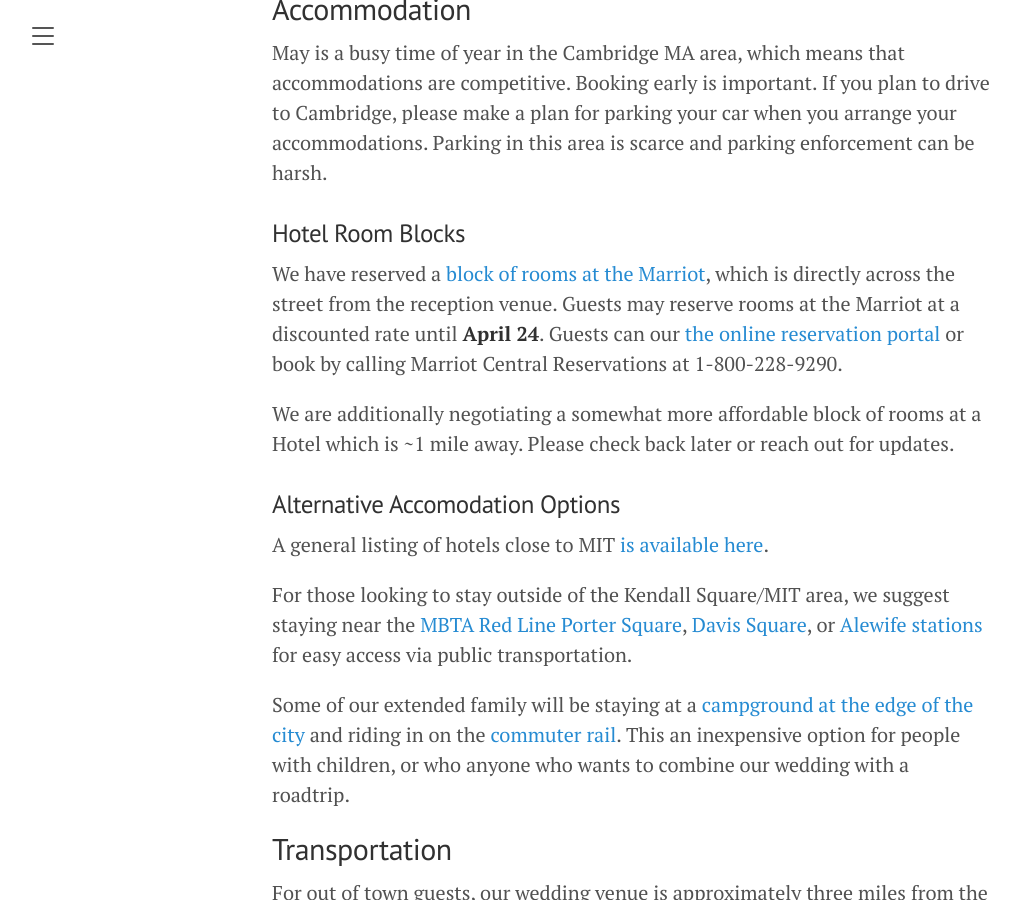
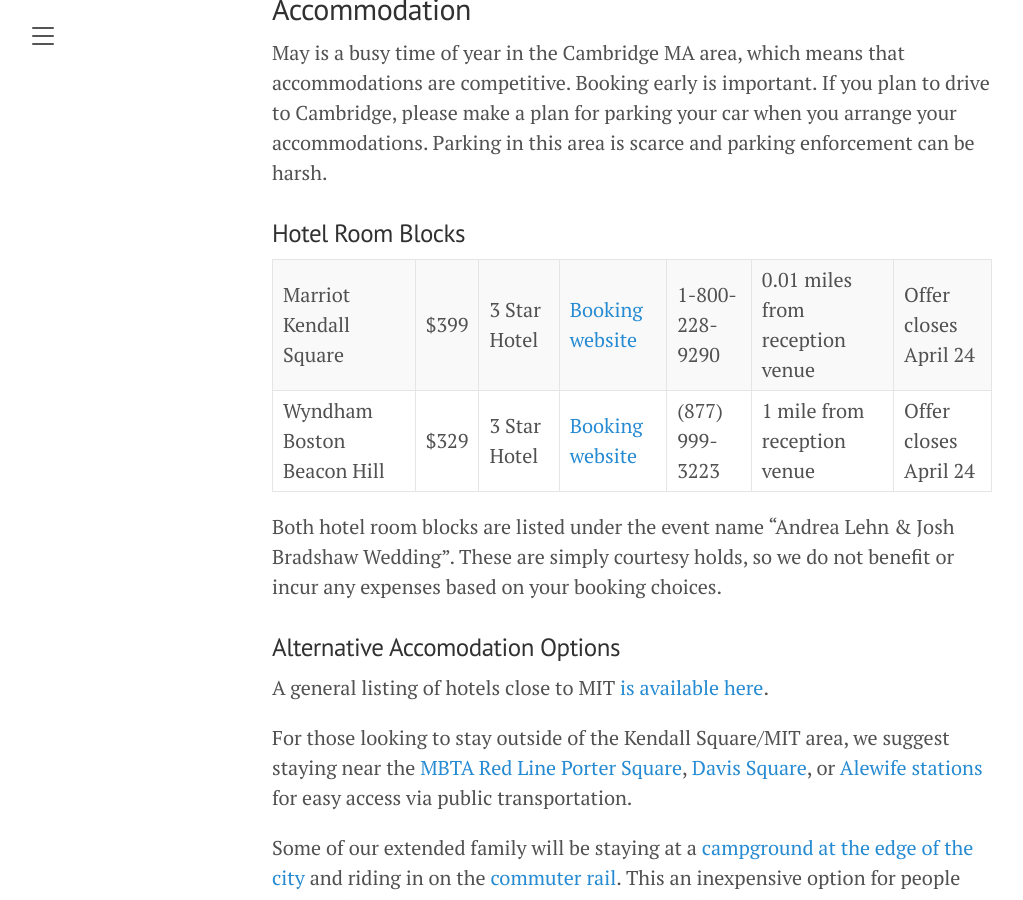
Before and after one commit to JoshBradshaw/andreajosh.github.io, a Jekyll site: the page built from _posts/2023-12-30-overview.md, in a window 1280 px wide and 900 px high, scrolled down 910 px. Shown: the whole window, without its empty margins (8-1031 px from the left). Built offline with Jekyll 4.4.1, drawn with Linux system fonts in a browser that asks for light colours.

Commit message:
Update 2023-12-30-overview.md

```diff
--- a/_posts/2023-12-30-overview.md
+++ b/_posts/2023-12-30-overview.md
@@ -24,9 +24,10 @@ May is a busy time of year in the Cambridge MA area, which means that accommodat
 
 ### Hotel Room Blocks
 
-We have reserved a [block of rooms at the Marriot](https://www.marriott.com/events/start.mi?id=1705508530715&key=GRP), which is directly across the street from the reception venue. Guests may reserve rooms at the Marriot at a discounted rate until **April 24**. Guests can our [the online reservation portal](https://www.marriott.com/events/start.mi?id=1705508530715&key=GRP) or book by calling Marriot Central Reservations at 1-800-228-9290.
+| Marriot Kendall Square | $399 | 3 Star Hotel | [Booking website](https://www.marriott.com/events/start.mi?id=1705508530715&key=GRP) | 1-800-228-9290 | 0.01 miles from reception venue | Offer closes April 24 |
+| Wyndham Boston Beacon Hill | $329 | 3 Star Hotel | [Booking website](https://www.wyndhamhotels.com/wyndham/boston-massachusetts/wyndham-boston-beacon-hill/rooms-rates?brand_id=HR&checkInDate=5/24/2024&checkOutDate=5/26/2024&useWRPoints=false&children=0&groupCode=0524ANDJOS&adults=1&rooms=1&loc=ChIJGzE9DS1l44kRoOhiASS_fHg&sessionId=1706298730) | (877) 999-3223 | 1 mile from reception venue | Offer closes April 24 |
 
-We are additionally negotiating a somewhat more affordable block of rooms at a Hotel which is ~1 mile away. Please check back later or reach out for updates.
+Both hotel room blocks are listed under the event name "Andrea Lehn & Josh Bradshaw Wedding". These are simply courtesy holds, so we do not benefit or incur any expenses based on your booking choices.
 
 ### Alternative Accomodation Options
 
```
